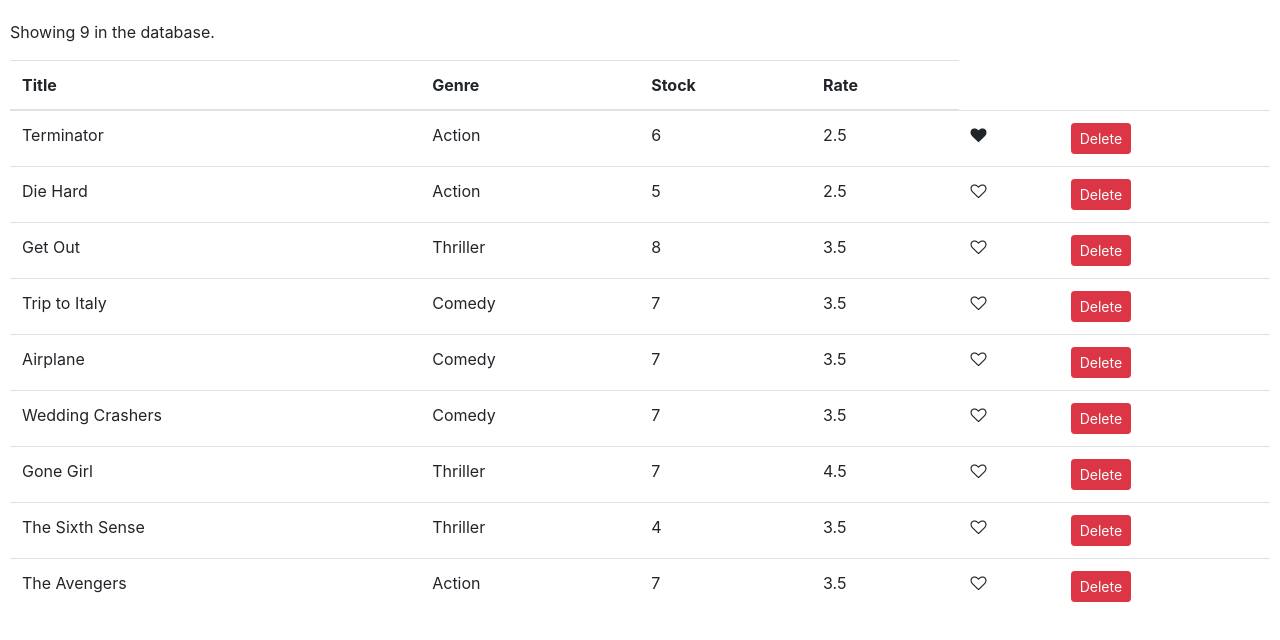
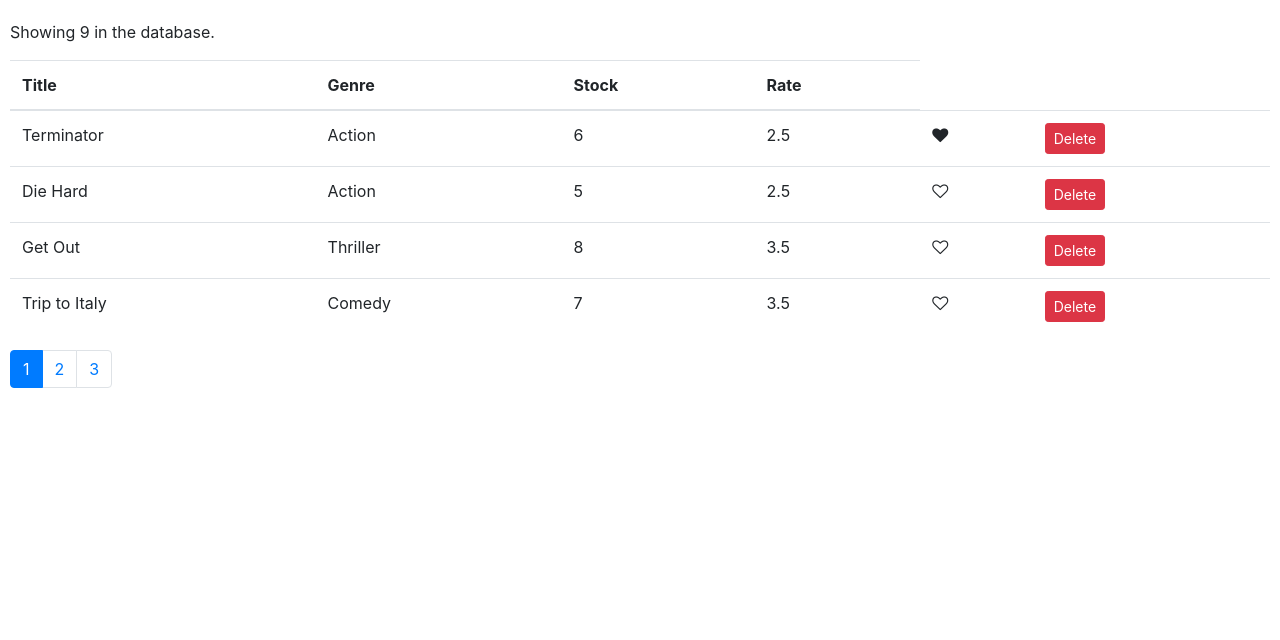
Before and after one commit to Biagemc/vidly-react-app, a React (Create React App) app: page / in a window 1280 px wide. Shown: the top 640 px of the page. Built offline with nearby package versions, Linux system fonts and the light colour scheme.

Commit message:
added pagination to movies list

```diff
--- a/package.json
+++ b/package.json
@@ -8,6 +8,8 @@
     "@testing-library/user-event": "^7.1.2",
     "bootstrap": "^4.5.0",
     "font-awesome": "^4.7.0",
+    "lodash": "^4.17.15",
+    "prop-types": "^15.7.2",
     "react": "^16.13.1",
     "react-dom": "^16.13.1",
     "react-scripts": "3.4.1"
--- /dev/null
+++ b/src/components/common/pagination.jsx
@@ -0,0 +1,34 @@
+import React, { Component } from "react";
+import _ from "lodash";
+import PropTypes from "prop-types";
+
+const Pagination = (props) => {
+  const { itemsCount, pageSize, onPageChange, currentPage } = props;
+  const pagesCount = Math.ceil(itemsCount / pageSize);
+  if (pagesCount === 1) {
+    return null;
+  }
+  const pages = _.range(1, pagesCount + 1);
+  return (
+    <nav>
+      <ul class="pagination">
+        {pages.map((page) => (
+          <li key={page} className={page === currentPage ? "page-item active" : "page-item"}>
+            <a className="page-link" onClick={() => onPageChange(page)}>
+              {page}
+            </a>
+          </li>
+        ))}
+      </ul>
+    </nav>
+  );
+};
+
+Pagination.propTypes = {
+  itemsCount: PropTypes.number.isRequired,
+  pageSize: PropTypes.number.isRequired,
+  onPageChange: PropTypes.func.isRequired,
+  currentPage: PropTypes.number.isRequired,
+};
+
+export default Pagination;
--- a/src/components/movies.jsx
+++ b/src/components/movies.jsx
@@ -1,10 +1,14 @@
 import React, { Component } from "react";
 import Like from "./common/like";
 import { getMovies } from "../services/fakeMovieService";
+import Pagination from "./common/pagination";
+import { paginate } from "./utils/paginate";
 
 class Movies extends Component {
   state = {
     movies: getMovies(),
+    pageSize: 4,
+    currentPage: 1,
   };
 
   handleDelete = (movie) => {
@@ -19,11 +23,19 @@
     movies[index].liked = !movies[index].liked;
     this.setState({ movies });
   };
+  handlePageChange = (page) => {
+    this.setState({ currentPage: page });
+  };
   render() {
     const { length: count } = this.state.movies;
+
+    const { pageSize, currentPage, movies: allMovies } = this.state;
     if (count === 0) {
       return <p>There are no movies in the Database.</p>;
     }
+
+    const movies = paginate(allMovies, currentPage, pageSize);
+
     return (
       <React.Fragment>
         <p>Showing {count} in the database.</p>
@@ -37,7 +49,7 @@
             </tr>
           </thead>
           <tbody>
-            {this.state.movies.map((movie) => (
+            {movies.map((movie) => (
               <tr key={movie._id}>
                 <td>{movie.title}</td>
                 <td> {movie.genre.name}</td>
@@ -55,6 +67,12 @@
             ))}
           </tbody>
         </table>
+        <Pagination
+          itemsCount={count}
+          currentPage={currentPage}
+          pageSize={pageSize}
+          onPageChange={this.handlePageChange}
+        />
       </React.Fragment>
     );
   }
--- /dev/null
+++ b/src/components/utils/paginate.js
@@ -0,0 +1,6 @@
+import _ from "lodash";
+
+export function paginate(items, pageNumber, pageSize) {
+  const startIndex = (pageNumber - 1) * pageSize;
+  return _(items).slice(startIndex).take(pageSize).value();
+}
```
Also changed, not shown: 1 other file (tests, documents, lock files or other folders).
